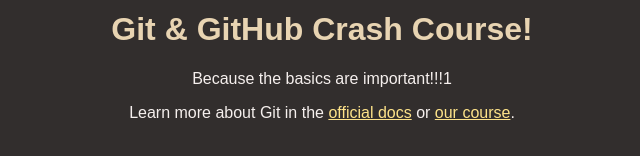
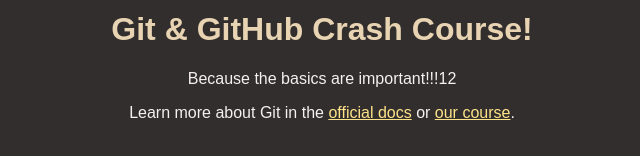
Before and after one commit to bruno561/github-crash-course, a plain HTML site: page index.html in a window 1280 px wide. Shown: the part 158-314 px from the top of the page, 318-958 px from the left. Drawn offline with Linux system fonts and the light colour scheme.

Commit message:
conflict 2

```diff
--- a/index.html
+++ b/index.html
@@ -13,7 +13,7 @@
       <h1>Git & GitHub Crash Course!</h1>
     </header>
     <main>
-      <p>Because the basics are important!!!1</p>
+      <p>Because the basics are important!!!12</p>
       <p>
         Learn more about Git in the
         <a href="https://git-scm.com/book/en/v2">official docs</a> or
```
